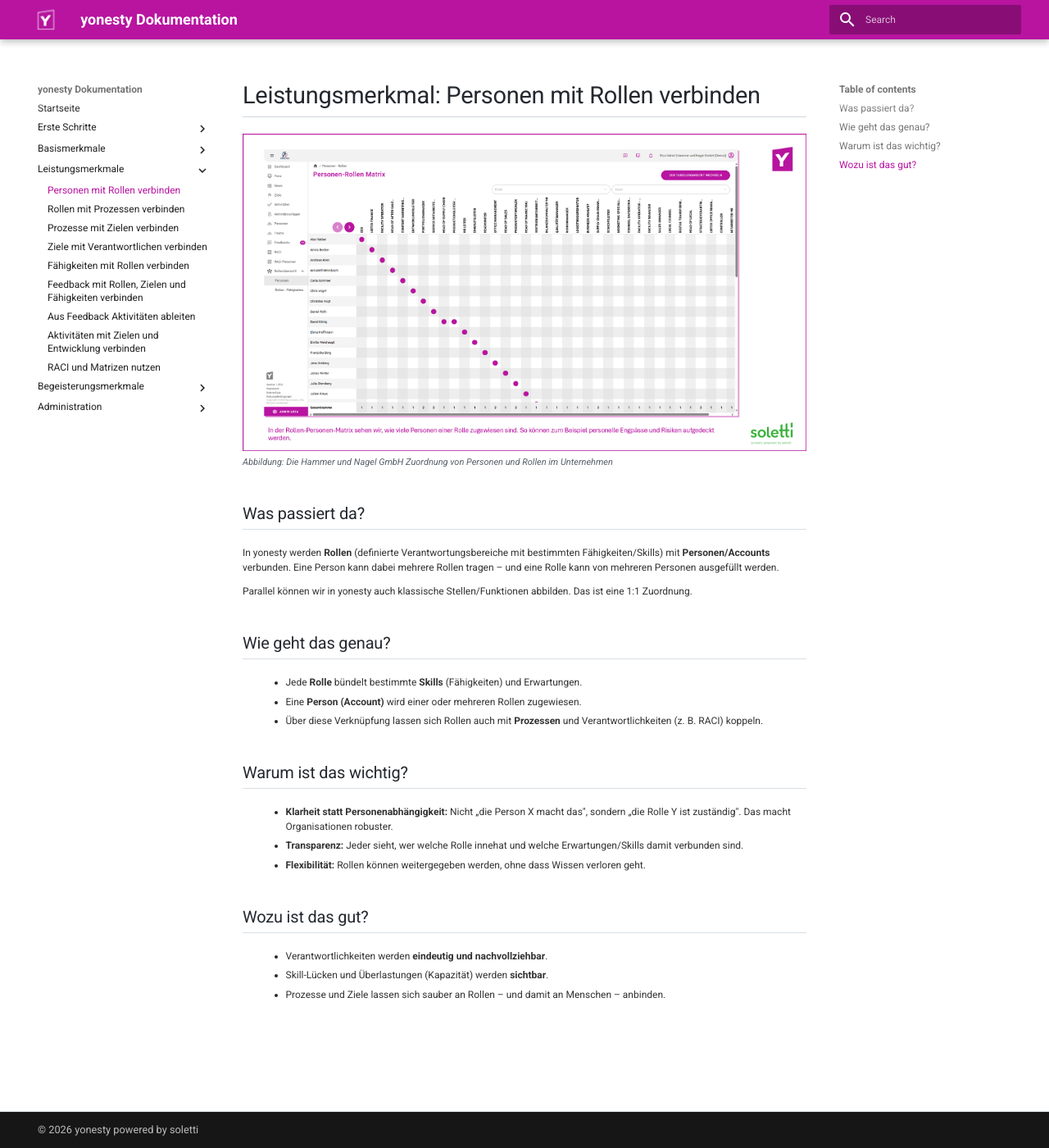
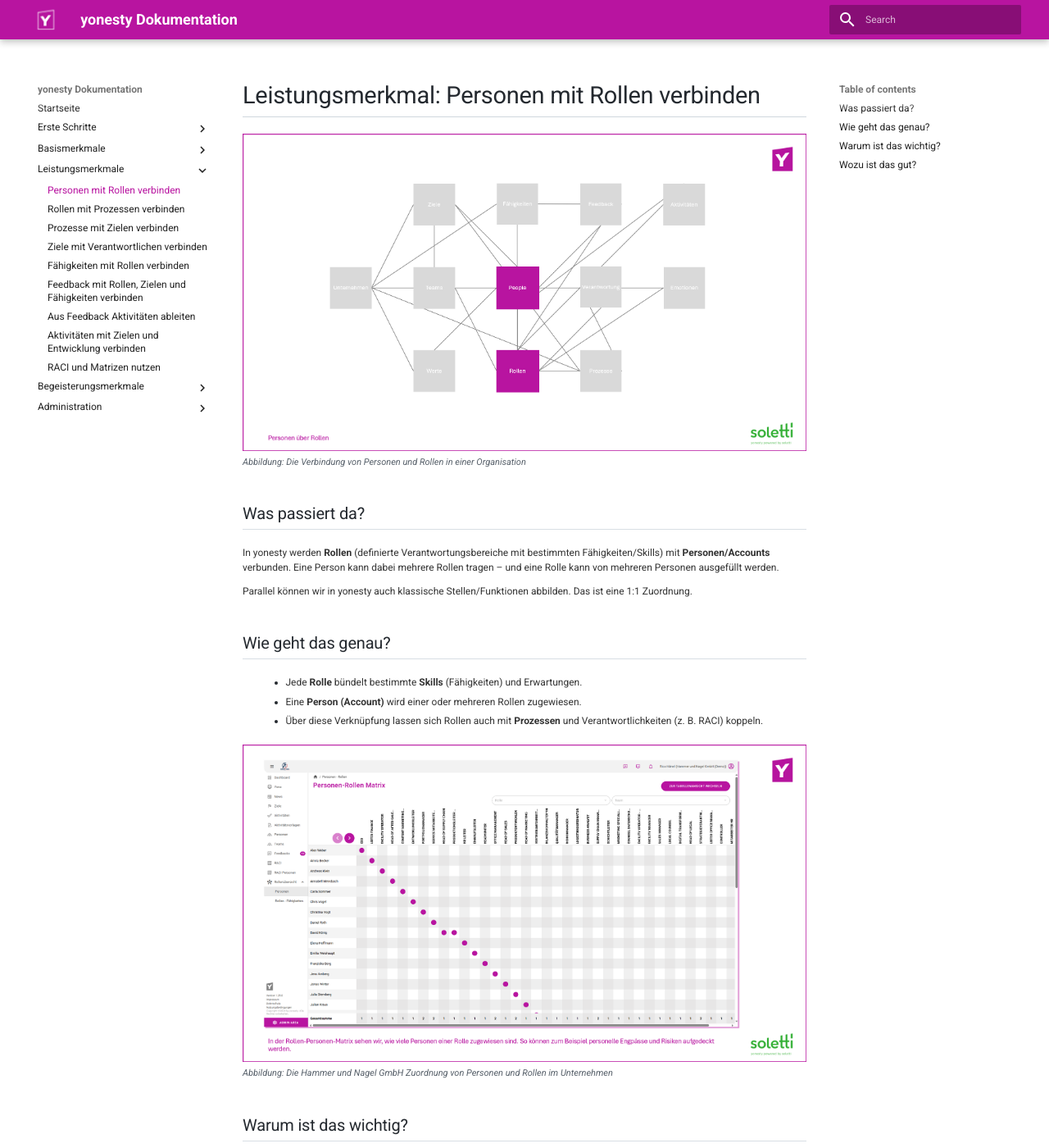
Before and after one commit to ricohaenelsoletti/yonesty, an MkDocs documentation site: the page built from docs/Leistungsmerkmal-Personen-mit-Rollen-verbinden.md, in a window 1280 px wide and 1400 px high. Shown: the whole window at 82% size. Built offline with MkDocs 1.6.1 and Material for MkDocs 9.7.7, drawn with Linux system fonts in a browser that asks for light colours.

Commit message:
Update images and captions in documentation

```diff
--- a/docs/Leistungsmerkmal-Personen-mit-Rollen-verbinden.md
+++ b/docs/Leistungsmerkmal-Personen-mit-Rollen-verbinden.md
@@ -1,8 +1,8 @@
 # Leistungsmerkmal: Personen mit Rollen verbinden
 
 <figure>
-    <img src="/screenshots/yonesty-Personen-Rollen-Matrix.png">
-    <figcaption>Die Hammer und Nagel GmbH Zuordnung von Personen und Rollen im Unternehmen</figcaption>
+    <img src="/screenshots/yonesty-Personen-Rollen.png">
+    <figcaption>Die Verbindung von Personen und Rollen in einer Organisation</figcaption>
 </figure>
 
 ## Was passiert da?
@@ -15,6 +15,11 @@
 - Eine **Person (Account)** wird einer oder mehreren Rollen zugewiesen.
 - Über diese Verknüpfung lassen sich Rollen auch mit **Prozessen** und Verantwortlichkeiten (z. B. RACI) koppeln.
 
+<figure>
+    <img src="/screenshots/yonesty-Personen-Rollen-Matrix.png">
+    <figcaption>Die Hammer und Nagel GmbH Zuordnung von Personen und Rollen im Unternehmen</figcaption>
+</figure>
+
 ## Warum ist das wichtig?
 - **Klarheit statt Personenabhängigkeit:** Nicht „die Person X macht das", sondern „die Rolle Y ist zuständig". Das macht Organisationen robuster.
 - **Transparenz:** Jeder sieht, wer welche Rolle innehat und welche Erwartungen/Skills damit verbunden sind.
```
